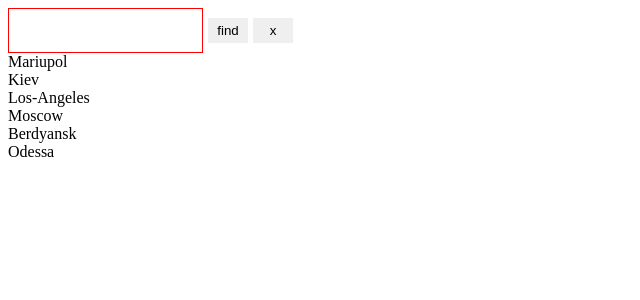
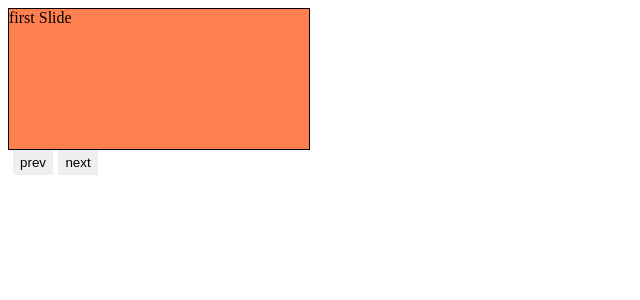
Before and after one commit to Frayz17/beetroot-project, a React (Create React App) app: page / in a window 1280 px wide. Shown: the top 300 px of the page, without its empty margins (0-640 px from the left). Built offline with nearby package versions, Linux system fonts and the light colour scheme.

Commit message:
add allowAnimated flag

```diff
--- a/src/App.js
+++ b/src/App.js
@@ -1,5 +1,7 @@
-import React from "react";
-import DynamicSearch from "./modules/DynamicSearch";
+import React from 'react';
+import DynamicSearch from 'modules/DynamicSearch';
+import Slider from 'modules/Slider';
+import Block from 'components/Block';
 
 class App extends React.Component {
   state = {};
@@ -7,7 +9,12 @@
   render = () => {
     return (
       <>
-        <DynamicSearch />
+        <Slider allowAnimate={false}>
+          <Block style={{ backgroundColor: 'coral' }}>first Slide</Block>
+          <Block style={{ backgroundColor: 'blue' }}>second Slide</Block>
+          <Block style={{ backgroundColor: 'yellow' }}>third Slide</Block>
+          <Block style={{ backgroundColor: 'green' }}>fourth Slide</Block>
+        </Slider>
       </>
     );
   };
--- /dev/null
+++ b/src/modules/Slider/Slider.js
@@ -0,0 +1,87 @@
+import React from 'react';
+import styled from 'styled-components';
+import Block from 'components/Block';
+import Button from 'components/Button';
+
+const RootWrapper = styled(Block)`
+  overflow: hidden;
+  width: 300px;
+  height: 140px;
+  border: 1px solid;
+`;
+
+const ContentWrapper = styled(Block)`
+  overflow: hidden;
+  height: 100%;
+  width: ${({ slidesCount }) => `calc(100% * ${slidesCount})`};
+  & > div {
+    float: left;
+    height: 100%
+    width: ${({ slideWidth = 100 }) => slideWidth + '%'};
+  }
+`;
+
+export default class Slider extends React.Component {
+  static defaultProps = {
+    defaultSlide: 0,
+    allowAnimate: true
+  };
+
+  state = {
+    scrollX: 0,
+    currentSlide: this.props.defaultSlide
+  };
+
+  slideTo = (slideIndex = 0) => e => {
+    const { currentSlide = 0 } = this.state;
+
+    if (slideIndex === currentSlide) {
+      return;
+    }
+
+    const nextIndex =
+      currentSlide < slideIndex ? currentSlide + 1 : currentSlide - 1;
+
+    const { slideWidth, slidesCount } = this.defineContentProps();
+
+    if (nextIndex >= 0 && nextIndex <= slidesCount - 1) {
+      this.setState({
+        scrollX: slideWidth * nextIndex,
+        currentSlide: nextIndex
+      });
+    }
+
+    console.log(slideWidth, nextIndex);
+  };
+
+  defineContentProps = () => {
+    const { children = [] } = this.props;
+    const slidesCount = children.length || 1;
+    const slideWidth = +(100 / slidesCount).toFixed(2);
+
+    return { slideWidth, slidesCount };
+  };
+
+  render() {
+    const { children = [], allowAnimate } = this.props;
+    const { scrollX = 0, currentSlide } = this.state;
+    const { slideTo } = this;
+
+    const style = {
+      transform: `translate(-${scrollX}%,0px)`,
+      transition: `${allowAnimate ? 'ease .2s all' : null}`
+    };
+
+    return (
+      <>
+        <RootWrapper>
+          <ContentWrapper {...this.defineContentProps()} style={style}>
+            {children}
+          </ContentWrapper>
+        </RootWrapper>
+        <Button onClick={slideTo(currentSlide - 1)}>prev</Button>
+        <Button onClick={slideTo(currentSlide + 1)}>next</Button>
+      </>
+    );
+  }
+}
--- /dev/null
+++ b/src/modules/Slider/index.js
@@ -0,0 +1,2 @@
+import Slider from './Slider';
+export default Slider;
```
